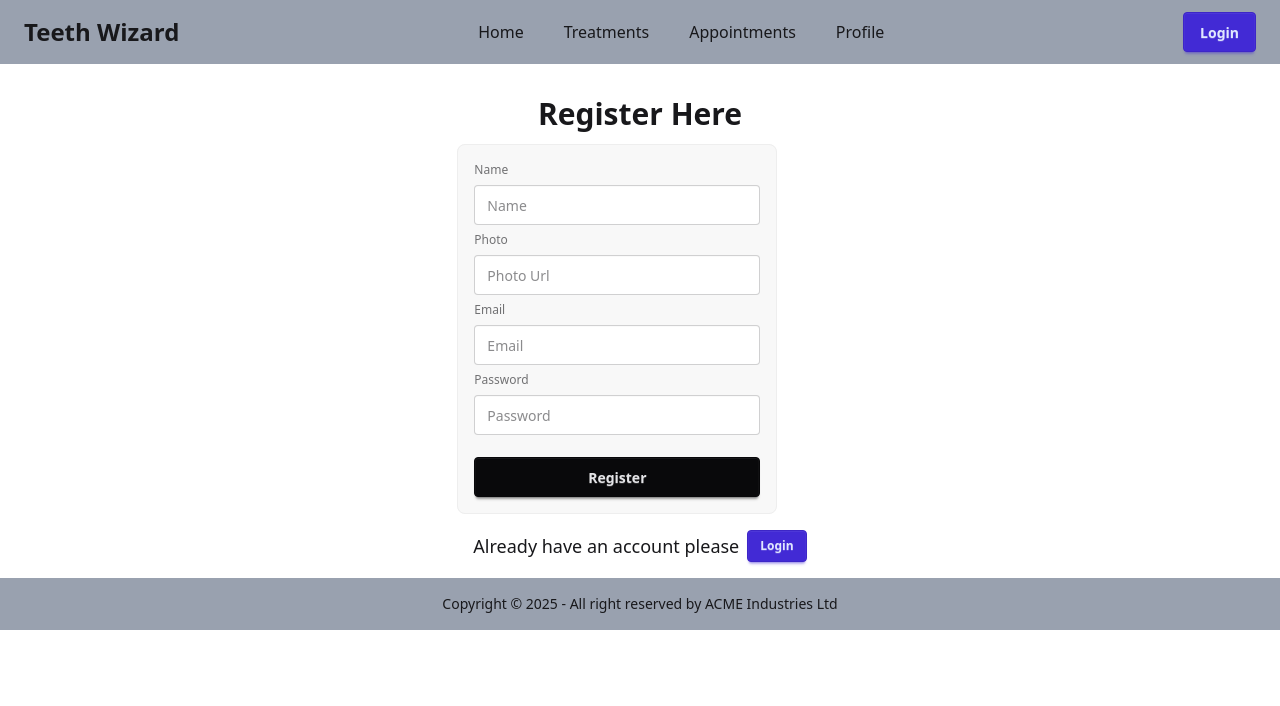
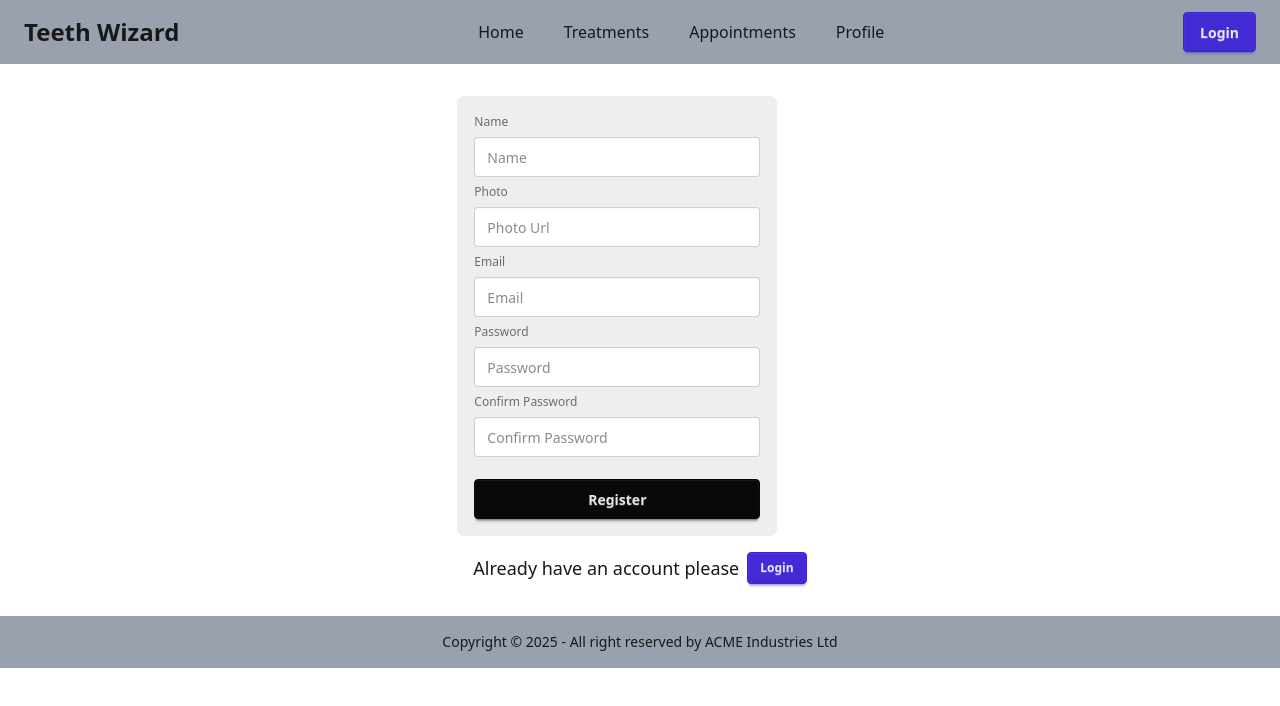
Before and after one commit to Taanveer22/teeth-wizard-auth, a React (Vite) app: page /register in a window 1280 px wide. Shown: the top 706 px of the page. Built offline with nearby package versions, Linux system fonts and the light colour scheme; no server answers.

Commit message:
alhamdulliah login and register form authentication done

```diff
--- a/src/components/Card.jsx
+++ b/src/components/Card.jsx
@@ -1,4 +1,4 @@
-import { Link } from "react-router";
+import { Link } from "react-router-dom";
 
 const Card = ({ serviceItem }) => {
   // console.log(serviceItem);
--- a/src/components/CardDetail.jsx
+++ b/src/components/CardDetail.jsx
@@ -1,4 +1,4 @@
-import { useLoaderData } from "react-router";
+import { useLoaderData } from "react-router-dom";
 import Modal from "./Modal";
 
 const CardDetail = () => {
--- a/src/components/Header.jsx
+++ b/src/components/Header.jsx
@@ -1,4 +1,4 @@
-import { NavLink } from "react-router";
+import { Link, NavLink } from "react-router-dom";
 
 const Header = () => {
   return (
@@ -39,9 +39,11 @@ const Header = () => {
             Profile
           </NavLink>
         </div>
-        <button className="btn btn-primary">
-          <NavLink to="/login">Login</NavLink>
-        </button>
+        <div>
+          <Link className="btn btn-primary" to="/login">
+            Login
+          </Link>
+        </div>
       </div>
     </div>
   );
--- a/src/components/Home.jsx
+++ b/src/components/Home.jsx
@@ -1,4 +1,4 @@
-import { useLoaderData } from "react-router";
+import { useLoaderData } from "react-router-dom";
 import Banner from "./Banner";
 import Feedback from "./Feedback";
 import Services from "./Services";
--- a/src/components/Login.jsx
+++ b/src/components/Login.jsx
@@ -1,26 +1,48 @@
-import { useContext } from "react";
-import { Link } from "react-router";
+import { useContext, useState } from "react";
+import { Link } from "react-router-dom";
 import { AuthContext } from "../providers/AuthProvider";
 
 const Login = () => {
   const { handleGoogleSignIn, handleLogin } = useContext(AuthContext);
+  const [errorMessage, setErrorMessage] = useState("");
+  const [successText, setSuccessText] = useState("");
 
   const handleLoginSubmit = (e) => {
     e.preventDefault();
+
+    // reset state status
+    setErrorMessage("");
+    setSuccessText("");
 
     const email = e.target.email.value;
     const password = e.target.password.value;
     console.log(email, password);
 
     // === firebase login
-    handleLogin(email, password);
+    handleLogin(email, password)
+      .then((result) => {
+        setSuccessText(result.user.email);
+      })
+      .catch((error) => {
+        setErrorMessage(error.message);
+      });
+  };
+
+  const handleGoogleClick = () => {
+    handleGoogleSignIn()
+      .then((result) => {
+        setSuccessText(result.user.displayName);
+      })
+      .catch((error) => {
+        setErrorMessage(error.message);
+      });
   };
   return (
     <div className="flex items-center justify-center">
       <div>
         <form onSubmit={handleLoginSubmit}>
           <h1 className="text-3xl font-semibold text-center mb-3">Login Now</h1>
-          <fieldset className="fieldset bg-base-200 border-base-300 rounded-box w-xs border p-4">
+          <fieldset className="fieldset bg-base-300 border-base-300 rounded-box w-xs border p-4">
             <label className="label">Email</label>
             <input
               name="email"
@@ -40,16 +62,22 @@ const Login = () => {
             <button className="btn btn-neutral mt-4">Login</button>
           </fieldset>
         </form>
-        <div className="flex justify-center items-center">
-          <button onClick={handleGoogleSignIn} className="btn btn-warning">
+        {errorMessage && (
+          <p className="text-red-500 font-medium">{errorMessage}</p>
+        )}
+        {successText && (
+          <p className="text-green-500 font-medium">{successText}</p>
+        )}
+        <div className="flex justify-center items-center mt-4">
+          <button onClick={handleGoogleClick} className="btn btn-warning">
             Sign in with google
           </button>
         </div>
         <div className="flex items-center gap-2 text-lg font-medium p-4">
           <p>New to this website please </p>
-          <button className="btn btn-sm btn-secondary">
-            <Link to="/register">Register</Link>
-          </button>
+          <Link to="/register" className="btn btn-sm btn-primary">
+            Register
+          </Link>
         </div>
       </div>
     </div>
--- a/src/components/Register.jsx
+++ b/src/components/Register.jsx
@@ -1,31 +1,75 @@
-import { useContext } from "react";
-import { Link } from "react-router";
+import { useContext, useState } from "react";
+import { Link } from "react-router-dom";
 import { AuthContext } from "../providers/AuthProvider";
 
 const Register = () => {
-  const { handleRegister } = useContext(AuthContext);
+  const { handleRegister, handleUpdateProfile } = useContext(AuthContext);
+  const [errorMessage, setErrorMessage] = useState("");
+  const [successText, setSuccessText] = useState("");
 
   const handleRegisterSubmit = (e) => {
     e.preventDefault();
+
+    // === reset state status ===
+    setErrorMessage("");
+    setSuccessText("");
 
     const name = e.target.name.value;
     const photo = e.target.photo.value;
     const email = e.target.email.value;
     const password = e.target.password.value;
-    console.log(name, photo, email, password);
+    const confirmPassword = e.target.confirmPassword.value;
+    console.log(name, photo, email, password, confirmPassword);
+
+    // === validation
+    if (password.length < 6) {
+      setErrorMessage("need to be more than 6 characters");
+      return;
+    }
+
+    if (password !== confirmPassword) {
+      setErrorMessage("password didnot match");
+      return;
+    }
+
+    if (!/[A-Z]/.test(password)) {
+      setErrorMessage("need at least one upper case");
+      return;
+    }
+
+    if (!/[a-z]/.test(password)) {
+      setErrorMessage("need at least one lower case");
+      return;
+    }
+
+    if (!/\d/.test(password)) {
+      setErrorMessage("need at least one number");
+      return;
+    }
 
     // === firebase register
-    handleRegister(email, password);
+    handleRegister(email, password)
+      .then((result) => {
+        setSuccessText(result.user.email);
+        // ==== update profile immediately after register and apply then catch chain agian =====
+        handleUpdateProfile(name, photo)
+          .then(() => {
+            setSuccessText("profile updated");
+          })
+          .catch((error) => {
+            setErrorMessage(error.message);
+          });
+      })
+      .catch((error) => {
+        setErrorMessage(error.message);
+      });
   };
 
   return (
     <div className="flex items-center justify-center">
-      <div>
+      <div className="mb-4">
         <form onSubmit={handleRegisterSubmit}>
-          <h1 className="text-3xl font-semibold text-center mb-3">
-            Register Here
-          </h1>
-          <fieldset className="fieldset bg-base-200 border-base-300 rounded-box w-xs border p-4">
+          <fieldset className="fieldset bg-base-300 border-base-300 rounded-box w-xs border p-4">
             <label className="label">Name</label>
             <input
               name="name"
@@ -53,9 +97,17 @@ const Register = () => {
             <label className="label">Password</label>
             <input
               name="password"
-              type="password"
+              type="text"
               className="input"
               placeholder="Password"
+            />
+
+            <label className="label">Confirm Password</label>
+            <input
+              name="confirmPassword"
+              type="text"
+              className="input"
+              placeholder="Confirm Password"
             />
 
             <button className="btn btn-neutral mt-4">Register</button>
@@ -63,10 +115,16 @@ const Register = () => {
         </form>
         <div className="flex items-center gap-2 text-lg font-medium p-4">
           <p>Already have an account please </p>
-          <button className="btn btn-sm btn-primary">
-            <Link to="/login">Login</Link>
-          </button>
+          <Link to="/login" className="btn btn-sm btn-primary">
+            Login
+          </Link>
         </div>
+        {errorMessage && (
+          <p className="text-red-500 font-medium ">{errorMessage}</p>
+        )}
+        {successText && (
+          <p className="text-green-500 font-medium ">{successText}</p>
+        )}
       </div>
     </div>
   );
--- a/src/components/Services.jsx
+++ b/src/components/Services.jsx
@@ -1,4 +1,4 @@
-import { Link } from "react-router";
+import { Link } from "react-router-dom";
 import Card from "./Card";
 
 const Services = ({ serviceData }) => {
--- a/src/components/Treatments.jsx
+++ b/src/components/Treatments.jsx
@@ -1,4 +1,4 @@
-import { useLoaderData } from "react-router";
+import { useLoaderData } from "react-router-dom";
 import Card from "./Card";
 
 const Treatments = () => {
--- a/src/providers/AuthProvider.jsx
+++ b/src/providers/AuthProvider.jsx
@@ -1,4 +1,4 @@
-import { createContext, useEffect } from "react";
+import { createContext, useEffect, useState } from "react";
 import auth from "../firebase/firebase.config";
 import {
   createUserWithEmailAndPassword,
@@ -7,12 +7,15 @@ import {
   signInWithEmailAndPassword,
   signInWithPopup,
   signOut,
+  updateProfile,
 } from "firebase/auth";
 
 // Declare outside and export so others can use useContext(AuthContext)
 const AuthContext = createContext(null);
 
 const AuthProvider = ({ children }) => {
+  const [user, setUser] = useState(null);
+
   const googleProvider = new GoogleAuthProvider();
   const handleGoogleSignIn = () => {
     return signInWithPopup(auth, googleProvider);
@@ -30,11 +33,26 @@ const AuthProvider = ({ children }) => {
     return signOut(auth);
   };
 
+  const handleUpdateProfile = (name, photo) => {
+    return updateProfile(auth.currentUser, {
+      displayName: name,
+      photoURL: photo,
+    });
+  };
+
   useEffect(() => {
-    const unSubscribe = onAuthStateChanged(auth, (currentUser) =>
-      console.log(currentUser)
-    );
+    // Subscribe to auth state changes
+    const unSubscribe = onAuthStateChanged(auth, (currentUser) => {
+      console.log(currentUser);
+      // Usually, you would set state here, e.g., setUser(currentUser);
+      if (currentUser) {
+        setUser(currentUser);
+      } else {
+        setUser(null);
+      }
+    });
 
+    // Return the unsubscribe function for cleanup
     return () => {
       unSubscribe();
     };
@@ -45,6 +63,9 @@ const AuthProvider = ({ children }) => {
     handleRegister,
     handleLogin,
     handleLogout,
+    handleUpdateProfile,
+    user,
+    setUser,
   };
 
   return <AuthContext value={authInfo}>{children}</AuthContext>;
```
Also changed, not shown: package.json (+5 -5 lines), 1 other file (tests, documents, lock files or other folders).
